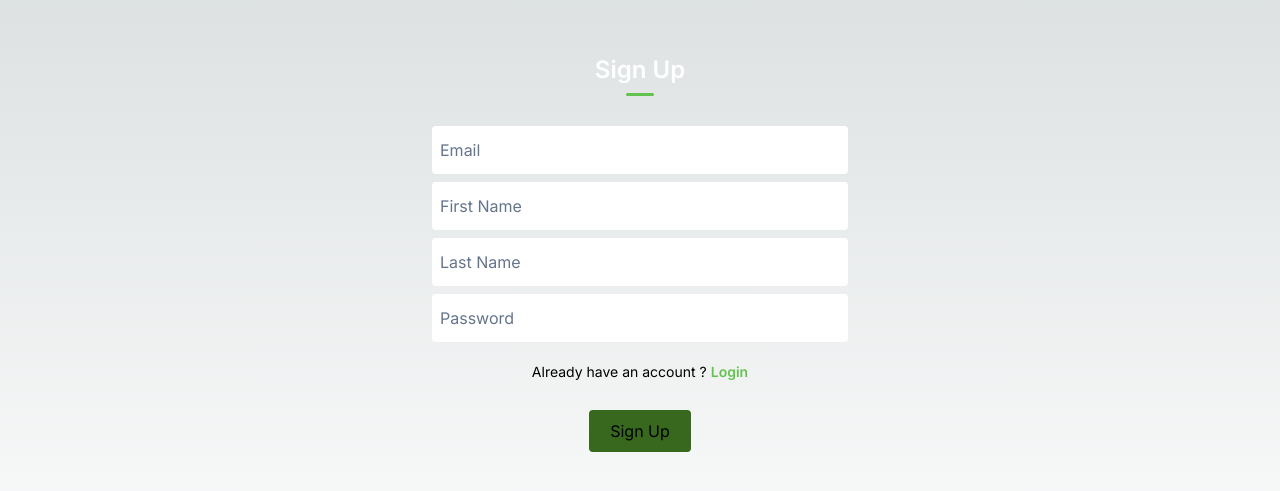
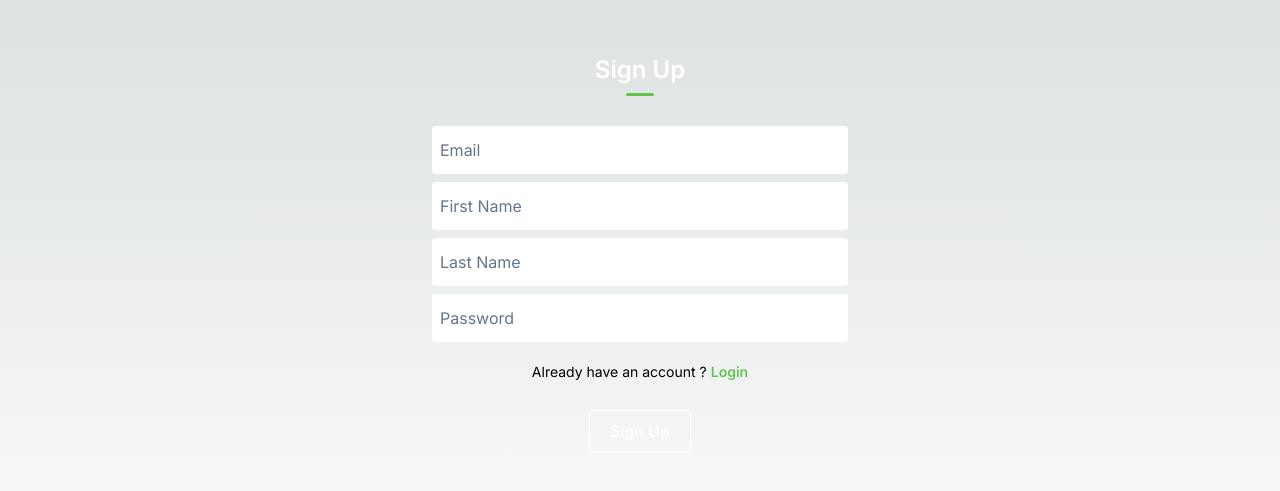
Before and after one commit to Sufyan-Siddiqui098/Notebook--Nextjs14, a Next.js app: page /register in a window 1280 px wide. Shown: the part 145-636 px from the top of the page. Built offline with nearby package versions, Linux system fonts and the light colour scheme.

Commit message:
Login and register page

```diff
--- a/app/login/page.js
+++ b/app/login/page.js
@@ -38,7 +38,7 @@ const LoginPage = () => {
                 <Link className='hover:underline mr-1' href="/forgot-password">Forgot Your Password ?</Link>
                 <Link className=' font-semibold text-[#63c34e]' href="/register">Sign up</Link>
             </div>
-            <button className='border border-transparent my-3 mt-5 p-[8px_20px] rounded bg-[#37681d] hover:bg-transparent hover:border-white focus:bg-transparent focus:border-white transition' >Login</button>
+            <button className='border my-3 mt-5 p-[8px_20px] bg-transparent text-white border-white rounded hover:bg-[#63c34e] hover:text-black hover:border-transparent focus:border-transparent focus:bg-[#63c34e] focus:text-black transition' >Login</button>
         </form>
 
 
--- a/app/register/page.js
+++ b/app/register/page.js
@@ -56,7 +56,7 @@ const LoginPage = () => {
                 Already have an account ?
                 <Link className=' font-semibold text-[#63c34e]' href="/login">Login</Link>
             </div>
-            <button className='border border-transparent my-3 mt-5 p-[8px_20px] rounded bg-[#37681d] hover:bg-transparent hover:border-white focus:bg-transparent focus:border-white transition' >Sign Up</button>
+            <button className='border my-3 mt-5 p-[8px_20px] bg-transparent text-white border-white rounded hover:bg-[#63c34e] hover:text-black hover:border-transparent focus:border-transparent focus:bg-[#63c34e] focus:text-black transition' >Sign Up</button>
         </form>
 
 
```
